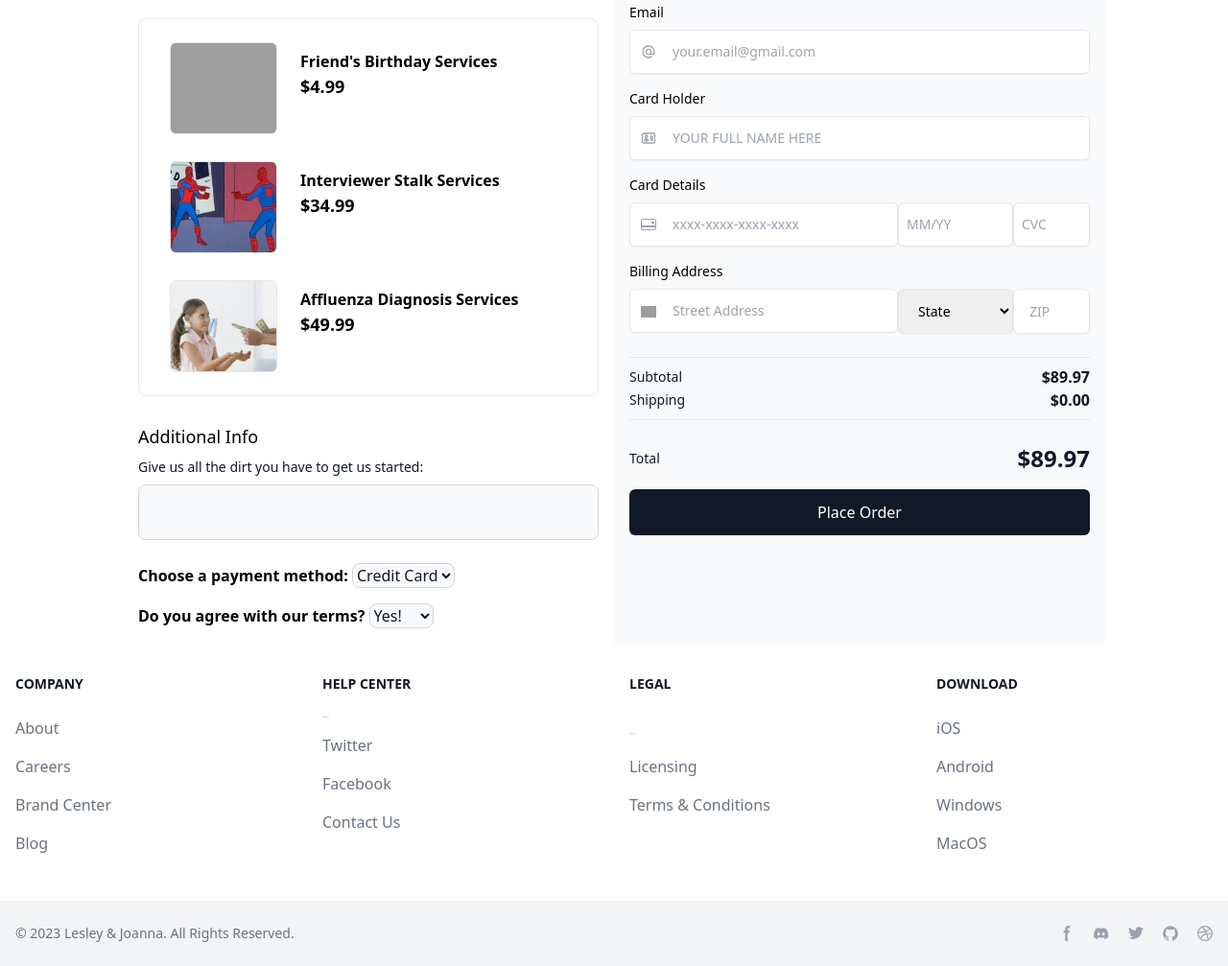
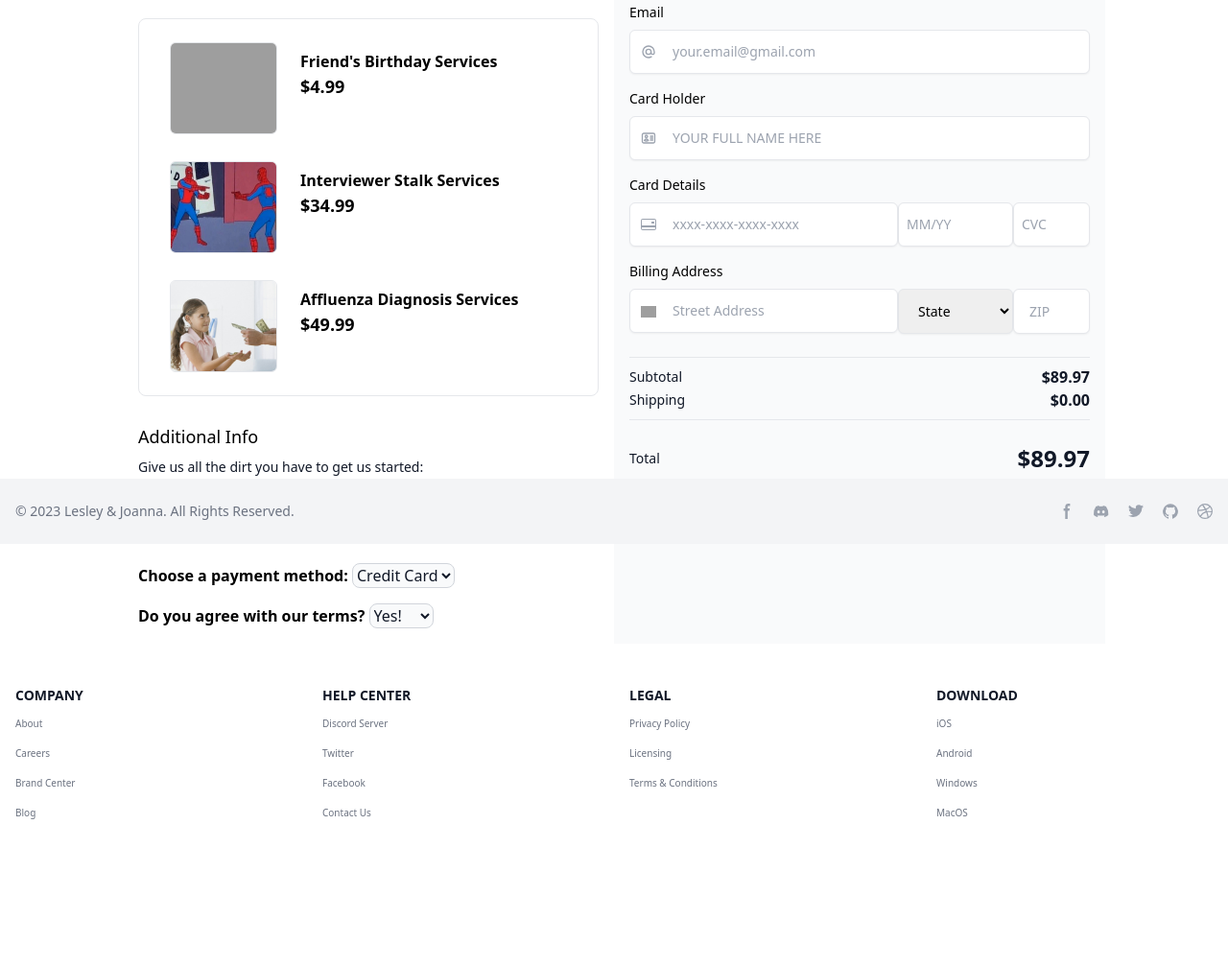
Before and after one commit to JoMcPherson/internetsleuths, a plain HTML site: page internetsleuths/pages/checkout.html in a window 1280 px wide. Shown: the part 233-1240 px from the top of the page at 96% size. After the commit the page ends 1144 px from the top, so only its background shows below. Drawn offline with nearby package versions, Linux system fonts and the light colour scheme; files that its build step writes are made by us from their sources; grey boxes are pictures that could not be loaded.

Commit message:
footer update

```diff
--- a/internetsleuths/css/styles.css
+++ b/internetsleuths/css/styles.css
@@ -10,6 +10,7 @@
   max-height: 100%;
 }
 
-#footer-text {
+.text-xs{
   font-size: 1px !important;
+  color: pink;
 }
--- a/internetsleuths/pages/checkout.html
+++ b/internetsleuths/pages/checkout.html
@@ -457,103 +457,105 @@
 
 
 <footer class="bg-white dark:bg-gray-900">
-    <div class="mx-auto w-full max-w-screen-xl">
-      <div class="grid grid-cols-2 gap-8 px-4 py-6 lg:py-8 md:grid-cols-4">
-        <div>
-            <h2 class="mb-6 text-sm font-semibold text-gray-900 uppercase dark:text-white">Company</h2>
+    <div class="mx-auto w-full max-w-screen-xl mb-10">
+      <div class="grid grid-cols-2 gap-8 px-4 pt-6 lg:pt-6 md:grid-cols-4">
+        <div style>
+            <h2 class="mb-3 mt-5 text-sm font-semibold text-gray-900 uppercase dark:text-white">Company</h2>
             <ul class="text-gray-500 dark:text-gray-400 font-medium">
-                <li class="mb-4">
-                    <a href="#" class=" hover:underline">About</a>
+                <li class="mb-4" style="font-size: 10px;">
+                    <a href="aboutus.html" class=" hover:underline">About</a>
                 </li>
-                <li class="mb-4">
-                    <a href="#" class="hover:underline">Careers</a>
+                <li class="mb-4" style="font-size: 10px;">
+                    <a href="aboutus.html" class="hover:underline">Careers</a>
                 </li>
-                <li class="mb-4">
-                    <a href="#" class="hover:underline">Brand Center</a>
+                <li class="mb-4" style="font-size: 10px;">
+                    <a href="aboutus.html" class="hover:underline">Brand Center</a>
                 </li>
-                <li class="mb-4">
-                    <a href="#" class="hover:underline">Blog</a>
+                <li class="mb-4" style="font-size: 10px;">
+                    <a href="aboutus.html" class="hover:underline">Blog</a>
                 </li>
             </ul>
         </div>
         <div>
-            <h2 class="mb-6 text-sm font-semibold text-gray-900 uppercase dark:text-white">Help center</h2>
+            <h2 class="mb-3 mt-5 text-sm font-semibold text-gray-900 uppercase dark:text-white">Help center</h2>
             <ul class="text-gray-500 dark:text-gray-400 font-medium">
-                <li id="footer-text" class ="mb-4">
-                    <a href="#" class="hover:underline">Discord Server</a>
+                <li class="mb-4" style="font-size: 10px;">
+                    <a href="aboutus.html" class="hover:underline">Discord Server</a>
                 </li>
-                <li class="mb-4">
-                    <a href="#" class="hover:underline">Twitter</a>
+                <li class="mb-4" style="font-size: 10px;">
+                    <a href="aboutus.html" class="hover:underline">Twitter</a>
                 </li>
-                <li class="mb-4">
-                    <a href="#" class="hover:underline">Facebook</a>
+                <li class="mb-4" style="font-size: 10px;">
+                    <a href="aboutus.html" class="hover:underline">Facebook</a>
                 </li>
-                <li class="mb-4">
-                    <a href="#" class="hover:underline">Contact Us</a>
+                <li style="font-size: 10px;">
+                    <a href="aboutus.html" class="hover:underline">Contact Us</a>
                 </li>
             </ul>
         </div>
         <div>
-            <h2 class="mb-6 text-sm font-semibold text-gray-900 uppercase dark:text-white">Legal</h2>
+            <h2 class="mb-3 mt-5 text-sm font-semibold text-gray-900 uppercase dark:text-white">Legal</h2>
             <ul class="text-gray-500 dark:text-gray-400 font-medium">
-                <li class="mb-4">
-                    <a href="#" id="footer-text" class="hover:underline">Privacy Policy</a>
+                <li class="mb-4" style="font-size: 10px;">
+                    <a href="aboutus.html" id="footer-text" class="hover:underline">Privacy Policy</a>
                 </li>
-                <li class="mb-4">
-                    <a href="#" class="hover:underline">Licensing</a>
+                <li class="mb-4" style="font-size: 10px;">
+                    <a href="aboutus.html" class="hover:underline">Licensing</a>
                 </li>
-                <li class="mb-4">
-                    <a href="#" class="hover:underline">Terms &amp; Conditions</a>
+                <li class="mb-4" style="font-size: 10px;">
+                    <a href="aboutus.html" class="hover:underline">Terms &amp; Conditions</a>
                 </li>
             </ul>
         </div>
         <div>
-            <h2 class="mb-6 text-sm font-semibold text-gray-900 uppercase dark:text-white">Download</h2>
+            <h2 class="mb-3 mt-5 text-sm font-semibold text-gray-900 uppercase dark:text-white">Download</h2>
             <ul class="text-gray-500 dark:text-gray-400 font-medium">
-                <li class="mb-4">
-                    <a href="#" class="hover:underline">iOS</a>
+                <li class="mb-4" style="font-size: 10px;">
+                    <a href="aboutus.html" class="hover:underline">iOS</a>
                 </li>
-                <li class="mb-4">
-                    <a href="#" class="hover:underline">Android</a>
+                <li class="mb-4" style="font-size: 10px;">
+                    <a href="aboutus.html" class="hover:underline">Android</a>
                 </li>
-                <li class="mb-4">
-                    <a href="#" class="hover:underline">Windows</a>
+                <li class="mb-4" style="font-size: 10px;">
+                    <a href="aboutus.html" class="hover:underline">Windows</a>
                 </li>
-                <li class="mb-4">
-                    <a href="#" class="hover:underline">MacOS</a>
+                <li class="mb-4" style="font-size: 10px;">
+                    <a href="aboutus.html" class="hover:underline">MacOS</a>
                 </li>
             </ul>
         </div>
     </div>
-    <div class="px-4 py-6 bg-gray-100 dark:bg-gray-700 md:flex md:items-center md:justify-between">
+    </div>
+    <div>
+    <div class="px-4 py-6 w-full bg-gray-100 dark:bg-gray-700 md:flex md:items-center md:justify-between" style="position: fixed; bottom: 0;">
         <span class="text-sm text-gray-500 dark:text-gray-300 sm:text-center">© 2023 <a href="https://google.com/">Lesley & Joanna</a>. All Rights Reserved.
         </span>
         <div class="flex mt-4 sm:justify-center md:mt-0 space-x-5 rtl:space-x-reverse">
-            <a href="#" class="text-gray-400 hover:text-gray-900 dark:hover:text-white">
+            <a href="aboutus.html" class="text-gray-400 hover:text-gray-900 dark:hover:text-white">
                   <svg class="w-4 h-4" aria-hidden="true" xmlns="http://www.w3.org/2000/svg" fill="currentColor" viewBox="0 0 8 19">
                         <path fill-rule="evenodd" d="M6.135 3H8V0H6.135a4.147 4.147 0 0 0-4.142 4.142V6H0v3h2v9.938h3V9h2.021l.592-3H5V3.591A.6.6 0 0 1 5.592 3h.543Z" clip-rule="evenodd"/>
                     </svg>
                   <span class="sr-only">Facebook page</span>
               </a>
-              <a href="#" class="text-gray-400 hover:text-gray-900 dark:hover:text-white">
+              <a href="aboutus.html" class="text-gray-400 hover:text-gray-900 dark:hover:text-white">
                   <svg class="w-4 h-4" aria-hidden="true" xmlns="http://www.w3.org/2000/svg" fill="currentColor" viewBox="0 0 21 16">
                         <path d="M16.942 1.556a16.3 16.3 0 0 0-4.126-1.3 12.04 12.04 0 0 0-.529 1.1 15.175 15.175 0 0 0-4.573 0 11.585 11.585 0 0 0-.535-1.1 16.274 16.274 0 0 0-4.129 1.3A17.392 17.392 0 0 0 .182 13.218a15.785 15.785 0 0 0 4.963 2.521c.41-.564.773-1.16 1.084-1.785a10.63 10.63 0 0 1-1.706-.83c.143-.106.283-.217.418-.33a11.664 11.664 0 0 0 10.118 0c.137.113.277.224.418.33-.544.328-1.116.606-1.71.832a12.52 12.52 0 0 0 1.084 1.785 16.46 16.46 0 0 0 5.064-2.595 17.286 17.286 0 0 0-2.973-11.59ZM6.678 10.813a1.941 1.941 0 0 1-1.8-2.045 1.93 1.93 0 0 1 1.8-2.047 1.919 1.919 0 0 1 1.8 2.047 1.93 1.93 0 0 1-1.8 2.045Zm6.644 0a1.94 1.94 0 0 1-1.8-2.045 1.93 1.93 0 0 1 1.8-2.047 1.918 1.918 0 0 1 1.8 2.047 1.93 1.93 0 0 1-1.8 2.045Z"/>
                     </svg>
                   <span class="sr-only">Discord community</span>
               </a>
-              <a href="#" class="text-gray-400 hover:text-gray-900 dark:hover:text-white">
+              <a href="aboutus.html" class="text-gray-400 hover:text-gray-900 dark:hover:text-white">
                   <svg class="w-4 h-4" aria-hidden="true" xmlns="http://www.w3.org/2000/svg" fill="currentColor" viewBox="0 0 20 17">
                     <path fill-rule="evenodd" d="M20 1.892a8.178 8.178 0 0 1-2.355.635 4.074 4.074 0 0 0 1.8-2.235 8.344 8.344 0 0 1-2.605.98A4.13 4.13 0 0 0 13.85 0a4.068 4.068 0 0 0-4.1 4.038 4 4 0 0 0 .105.919A11.705 11.705 0 0 1 1.4.734a4.006 4.006 0 0 0 1.268 5.392 4.165 4.165 0 0 1-1.859-.5v.05A4.057 4.057 0 0 0 4.1 9.635a4.19 4.19 0 0 1-1.856.07 4.108 4.108 0 0 0 3.831 2.807A8.36 8.36 0 0 1 0 14.184 11.732 11.732 0 0 0 6.291 16 11.502 11.502 0 0 0 17.964 4.5c0-.177 0-.35-.012-.523A8.143 8.143 0 0 0 20 1.892Z" clip-rule="evenodd"/>
                 </svg>
                   <span class="sr-only">Twitter page</span>
               </a>
-              <a href="#" class="text-gray-400 hover:text-gray-900 dark:hover:text-white">
+              <a href="aboutus.html" class="text-gray-400 hover:text-gray-900 dark:hover:text-white">
                   <svg class="w-4 h-4" aria-hidden="true" xmlns="http://www.w3.org/2000/svg" fill="currentColor" viewBox="0 0 20 20">
                         <path fill-rule="evenodd" d="M10 .333A9.911 9.911 0 0 0 6.866 19.65c.5.092.678-.215.678-.477 0-.237-.01-1.017-.014-1.845-2.757.6-3.338-1.169-3.338-1.169a2.627 2.627 0 0 0-1.1-1.451c-.9-.615.07-.6.07-.6a2.084 2.084 0 0 1 1.518 1.021 2.11 2.11 0 0 0 2.884.823c.044-.503.268-.973.63-1.325-2.2-.25-4.516-1.1-4.516-4.9A3.832 3.832 0 0 1 4.7 7.068a3.56 3.56 0 0 1 .095-2.623s.832-.266 2.726 1.016a9.409 9.409 0 0 1 4.962 0c1.89-1.282 2.717-1.016 2.717-1.016.366.83.402 1.768.1 2.623a3.827 3.827 0 0 1 1.02 2.659c0 3.807-2.319 4.644-4.525 4.889a2.366 2.366 0 0 1 .673 1.834c0 1.326-.012 2.394-.012 2.72 0 .263.18.572.681.475A9.911 9.911 0 0 0 10 .333Z" clip-rule="evenodd"/>
                   </svg>
                   <span class="sr-only">GitHub account</span>
               </a>
-              <a href="#" class="text-gray-400 hover:text-gray-900 dark:hover:text-white">
+              <a href="aboutus.html" class="text-gray-400 hover:text-gray-900 dark:hover:text-white">
                   <svg class="w-4 h-4" aria-hidden="true" xmlns="http://www.w3.org/2000/svg" fill="currentColor" viewBox="0 0 20 20">
                     <path fill-rule="evenodd" d="M10 0a10 10 0 1 0 10 10A10.009 10.009 0 0 0 10 0Zm6.613 4.614a8.523 8.523 0 0 1 1.93 5.32 20.094 20.094 0 0 0-5.949-.274c-.059-.149-.122-.292-.184-.441a23.879 23.879 0 0 0-.566-1.239 11.41 11.41 0 0 0 4.769-3.366ZM8 1.707a8.821 8.821 0 0 1 2-.238 8.5 8.5 0 0 1 5.664 2.152 9.608 9.608 0 0 1-4.476 3.087A45.758 45.758 0 0 0 8 1.707ZM1.642 8.262a8.57 8.57 0 0 1 4.73-5.981A53.998 53.998 0 0 1 9.54 7.222a32.078 32.078 0 0 1-7.9 1.04h.002Zm2.01 7.46a8.51 8.51 0 0 1-2.2-5.707v-.262a31.64 31.64 0 0 0 8.777-1.219c.243.477.477.964.692 1.449-.114.032-.227.067-.336.1a13.569 13.569 0 0 0-6.942 5.636l.009.003ZM10 18.556a8.508 8.508 0 0 1-5.243-1.8 11.717 11.717 0 0 1 6.7-5.332.509.509 0 0 1 .055-.02 35.65 35.65 0 0 1 1.819 6.476 8.476 8.476 0 0 1-3.331.676Zm4.772-1.462A37.232 37.232 0 0 0 13.113 11a12.513 12.513 0 0 1 5.321.364 8.56 8.56 0 0 1-3.66 5.73h-.002Z" clip-rule="evenodd"/>
                 </svg>
```
Also changed, not shown: 1 other file.
